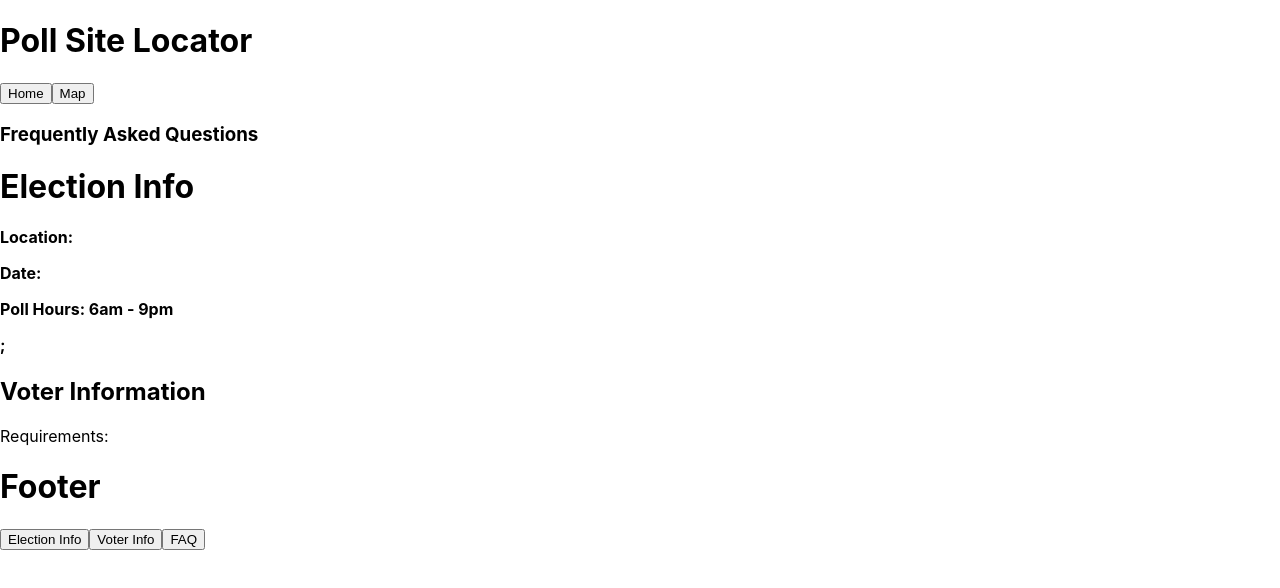
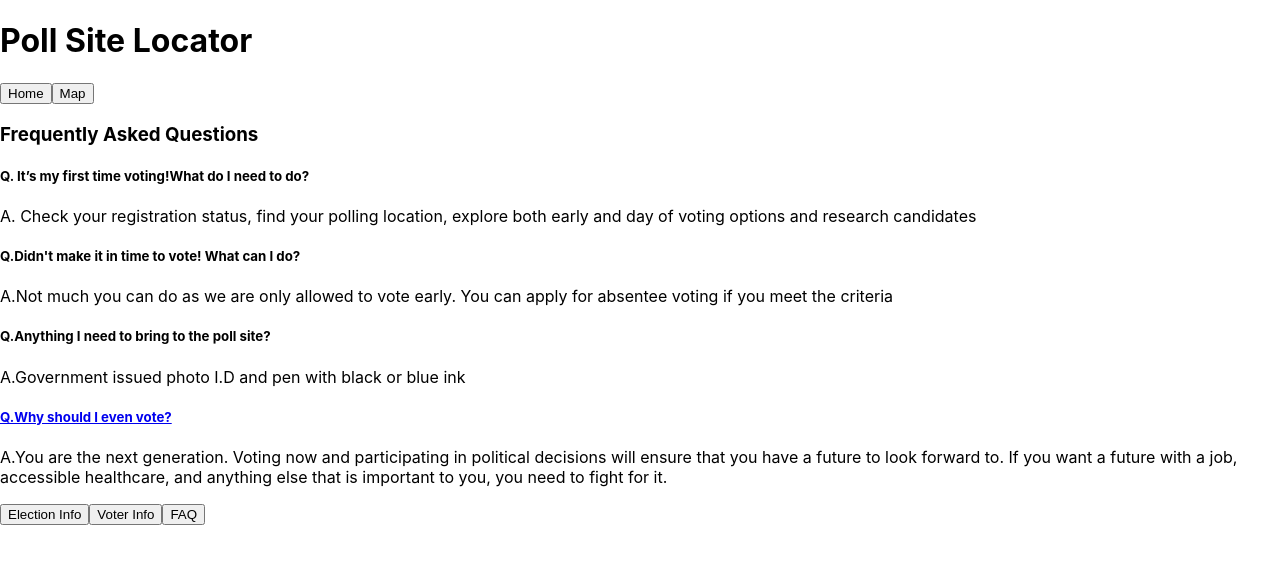
Before and after one commit to Kayrod23/hackathon_project, a React (Create React App) app: page /faq in a window 1280 px wide. Shown: the top 588 px of the page. Built offline with nearby package versions, Linux system fonts and the light colour scheme.

Commit message:
Uncommented out useEffect which then rendered the map on Home page, added FAQ questions from Jyoti's initial design on FAQ page, removed <hi> footer text

```diff
--- a/src/Components/Footer.js
+++ b/src/Components/Footer.js
@@ -8,7 +8,7 @@ function Footer() {
   return (
     <div className="Footer">
     <footer>
-      <h1>Footer</h1>
+
       <Link to="/electioninfo">
 
         <button onClick={ElectionInfo}>Election Info</button>
--- a/src/Components/LocationEditForm.js
+++ b/src/Components/LocationEditForm.js
@@ -4,17 +4,17 @@ import { useEffect, useState } from "react";
 function LocationEditForm() {
   const [pollLocations, setPollLocations] = useState(null)
 
-  // useEffect (() => {
-  //   fetch("https://data.cityofnewyork.us/resource/utqd-4534.json")
-  //     .then((response) => response.json())
-  //     .then((response) => {
-  //       setPollLocations(response)
-  //       console.log(response)
-  //     })
-  //     .catch((error) => {
-  //       console.error('Error fetching address:', error);
-  //     });
-  // }, [])
+  useEffect (() => {
+    fetch("https://data.cityofnewyork.us/resource/utqd-4534.json")
+      .then((response) => response.json())
+      .then((response) => {
+        setPollLocations(response)
+        console.log(response)
+      })
+      .catch((error) => {
+        console.error('Error fetching address:', error);
+      });
+  }, [])
 
   const [location, setLocation] = useState({
     buildingNumber: "",
--- a/src/Pages/FAQ.js
+++ b/src/Pages/FAQ.js
@@ -1,12 +1,34 @@
-import ElectionInfo from "./ElectionInfo";
-import VoterInfo from "./VoterInfo";
+
 const FAQ = () => {
   return (
-    <a href>
+    <div className="FAQ">
+
       <h3>Frequently Asked Questions</h3>
-      <h4><ElectionInfo /></h4>
-      <VoterInfo />
-    </a>
+
+      <article>
+        <h5>Q. It’s my first time voting!What do I need to do?</h5>
+        <p>A. Check your registration status, find your polling location, explore both early and day of voting options and research candidates</p>
+        <h5>
+          Q.Didn't make it in time to vote! What can I do?
+        </h5>
+        <p>
+          A.Not much you can do as we are only allowed to vote early. You can apply for absentee voting if you meet the criteria
+        </p>
+        <h5>
+          Q.Anything I need to bring to the poll site?
+        </h5>
+        <p>
+          A.Government issued photo I.D and pen with black or blue ink
+        </p>
+        <h5><a href="https://www.elections.ny.gov/FAQ.html">
+          Q.Why should I even vote?
+        </a>
+        </h5>
+        <p>
+          A.You are the next generation. Voting now and participating in political decisions will ensure that you have a future to look forward to. If you want a future with a job, accessible healthcare, and anything else that is important to you, you need to fight for it.
+        </p>
+        </article>
+    </div>
   );
 }
 export default FAQ;
```
